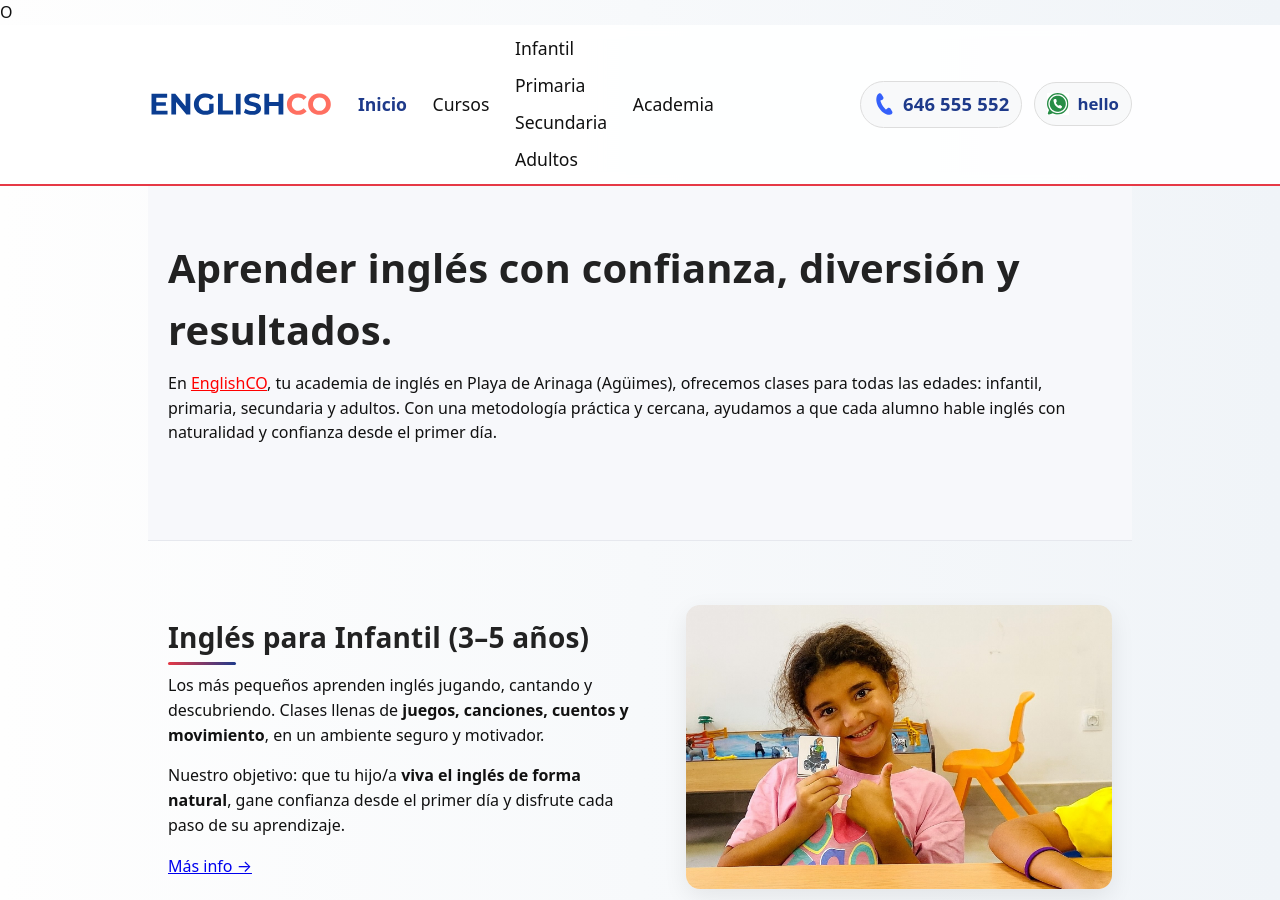
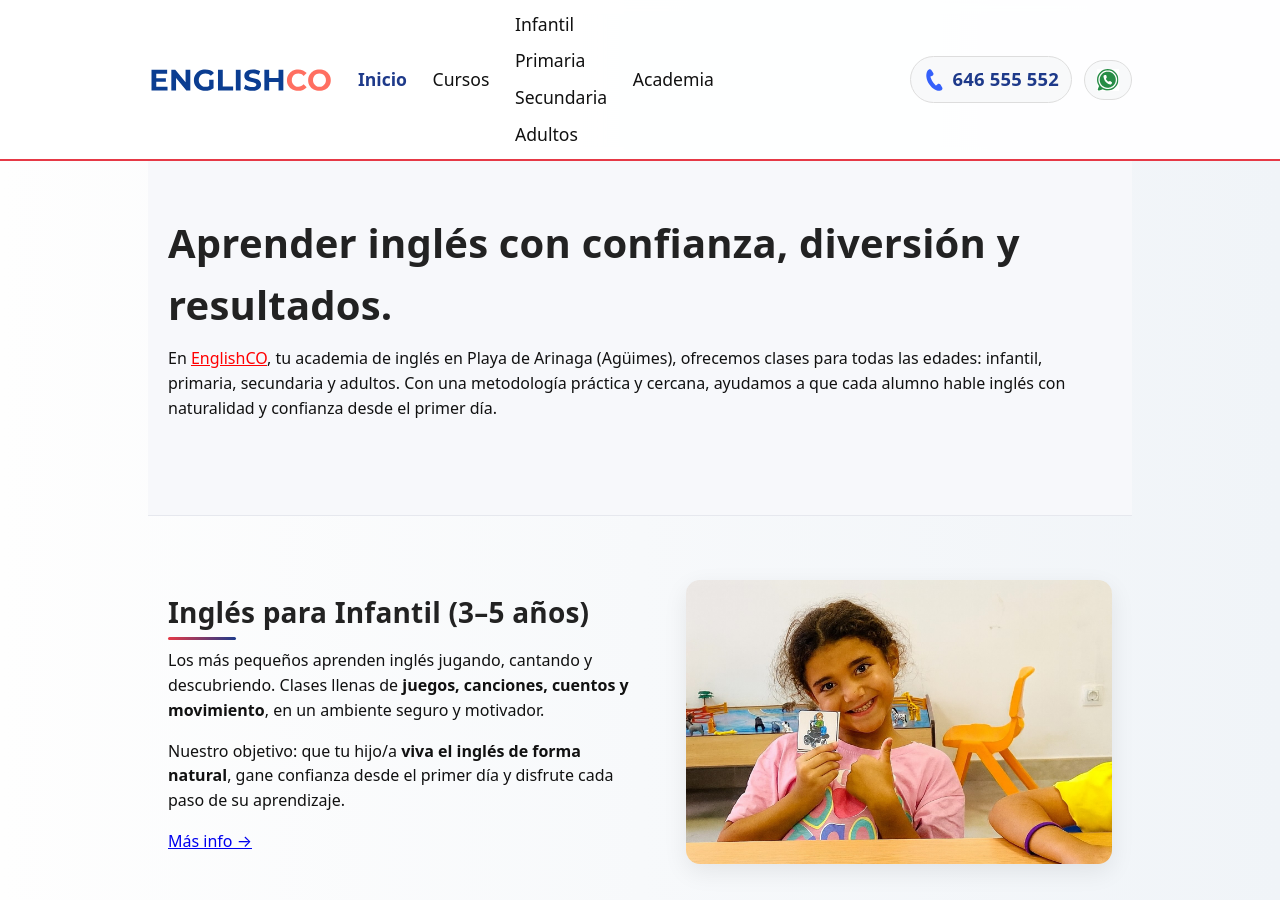
Before and after one commit to dixonbruce/englishco, a Jekyll site: the page built from index.html, in a window 1280 px wide and 900 px high. Built offline with Jekyll 4.4.1, drawn with Linux system fonts in a browser that asks for light colours.

Commit message:
Update header.html

```diff
--- a/_includes/header.html
+++ b/_includes/header.html
@@ -1,4 +1,4 @@
-O<!-- Header -->
+<!-- Header -->
 <header class="site-header" role="banner">
   <div class="header-inner">
 
@@ -33,13 +33,11 @@ O<!-- Header -->
     <!-- Contact icons -->
     <div class="contact-icons">
       <a class="phone" href="tel:+34646555552" aria-label="Llamar">
-        <!-- Phone icon -->
         <img src="/images/phone.svg" alt="Llamar" />
         <span class="phone-number">646 555 552</span>
       </a>
       <a class="whatsapp" href="https://wa.me/34646555552" target="_blank" rel="noopener" aria-label="WhatsApp">
-        <!-- WhatsApp icon -->
-        <img src="/images/whatsapp.svg" alt="WhatsApp" />    hello
+        <img src="/images/whatsapp.svg" alt="WhatsApp" />
       </a>
     </div>
 
```
